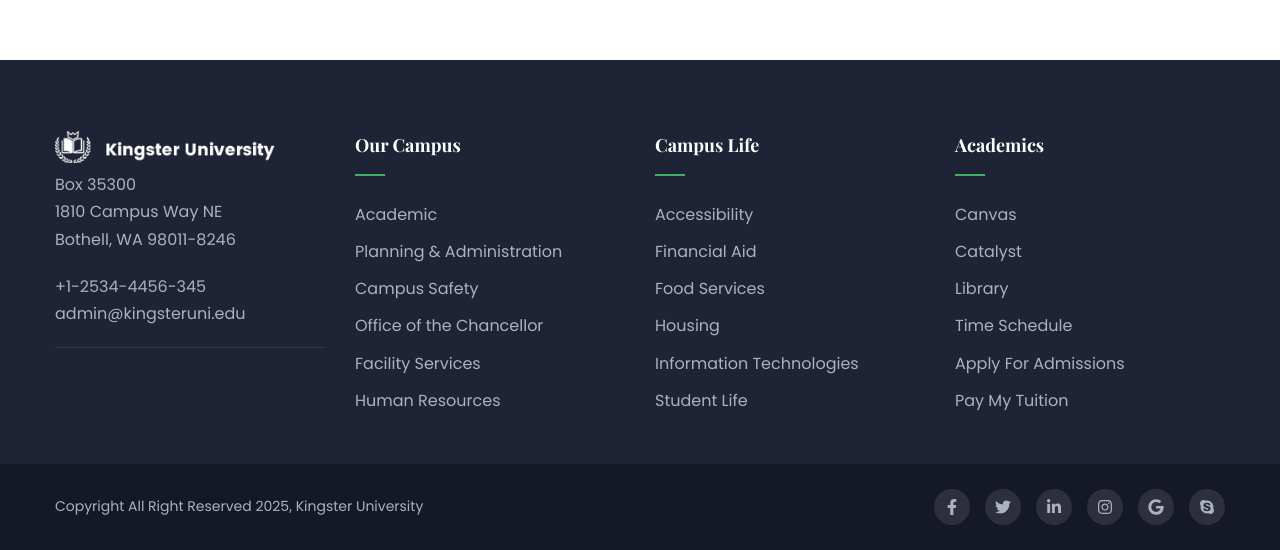
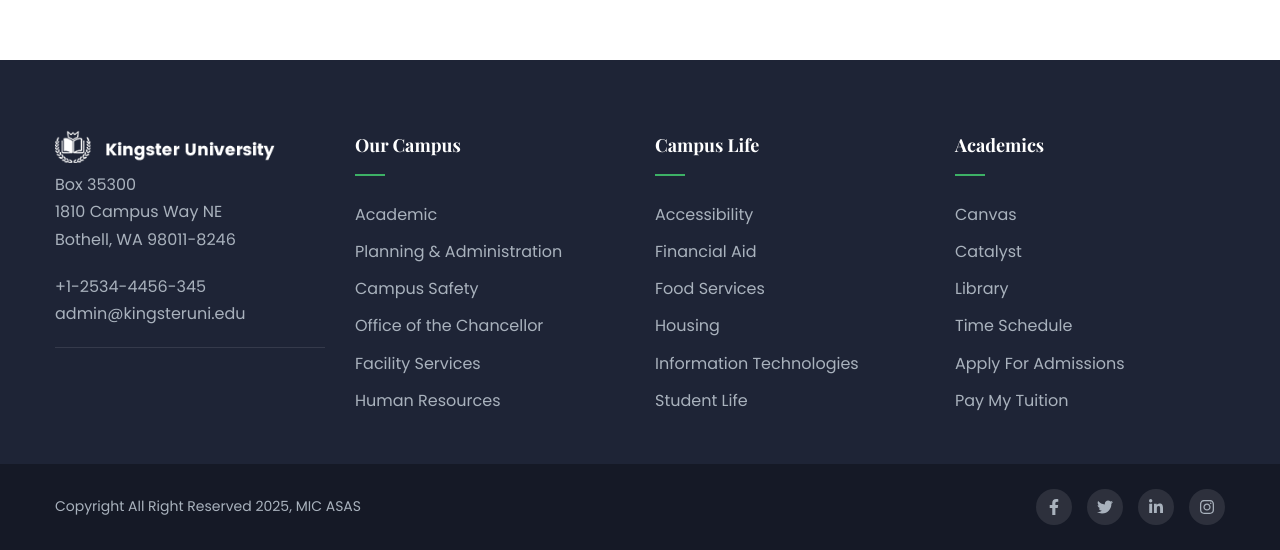
Before and after one commit to salmankavanur/mic-asas, a Next.js app: page / in a window 1280 px wide. Shown: the part 7091-7641 px from the top of the page. Built offline with nearby package versions, Linux system fonts and the light colour scheme.

Commit message:
minor updates on footer

```diff
--- a/src/components/layout/Footer.tsx
+++ b/src/components/layout/Footer.tsx
@@ -76,7 +76,7 @@ const Footer = () => {
       <div className={styles.copyrightWrapper}>
         <div className={styles.copyrightContainer}>
           <div className={styles.copyrightLeft}>
-            Copyright All Right Reserved {new Date().getFullYear()}, Kingster University
+            Copyright All Right Reserved {new Date().getFullYear()}, MIC ASAS
           </div>
           <div className={styles.copyrightRight}>
             <div className={styles.socialNetwork}>
@@ -92,12 +92,12 @@ const Footer = () => {
               <a href="https://instagram.com" target="_blank" rel="noopener noreferrer">
                 <FaInstagram />
               </a>
-              <a href="https://plus.google.com" target="_blank" rel="noopener noreferrer">
+              {/* <a href="https://plus.google.com" target="_blank" rel="noopener noreferrer">
                 <FaGoogle />
-              </a>
-              <a href="https://skype.com" target="_blank" rel="noopener noreferrer">
+              </a> */}
+              {/* <a href="https://skype.com" target="_blank" rel="noopener noreferrer">
                 <FaSkype />
-              </a>
+              </a> */}
             </div>
           </div>
         </div>
```
